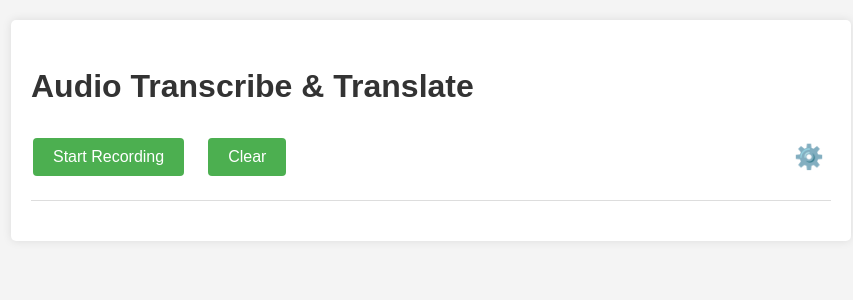
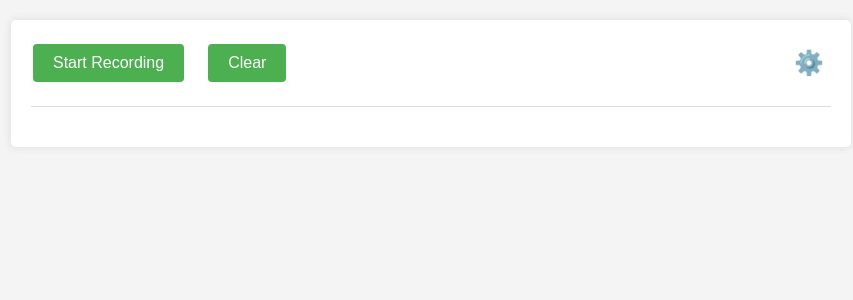
Before and after one commit to jayrinaldime/open-subtitles, a FastAPI app: page / in a window 1280 px wide. Shown: the top 300 px of the page, without its empty margins (209-1062 px from the left). Run offline with FastAPI, Linux system fonts and the light colour scheme.

Commit message:
removed title header

```diff
--- a/templates/index.html
+++ b/templates/index.html
@@ -8,7 +8,6 @@
 </head>
 <body>
     <div class="container">
-        <h1>Audio Transcribe & Translate</h1>
         <div class="controls">
             <div class="recording-controls">
                 <span id="recordingIndicator" aria-hidden="true" style="display: none;"></span>
```
